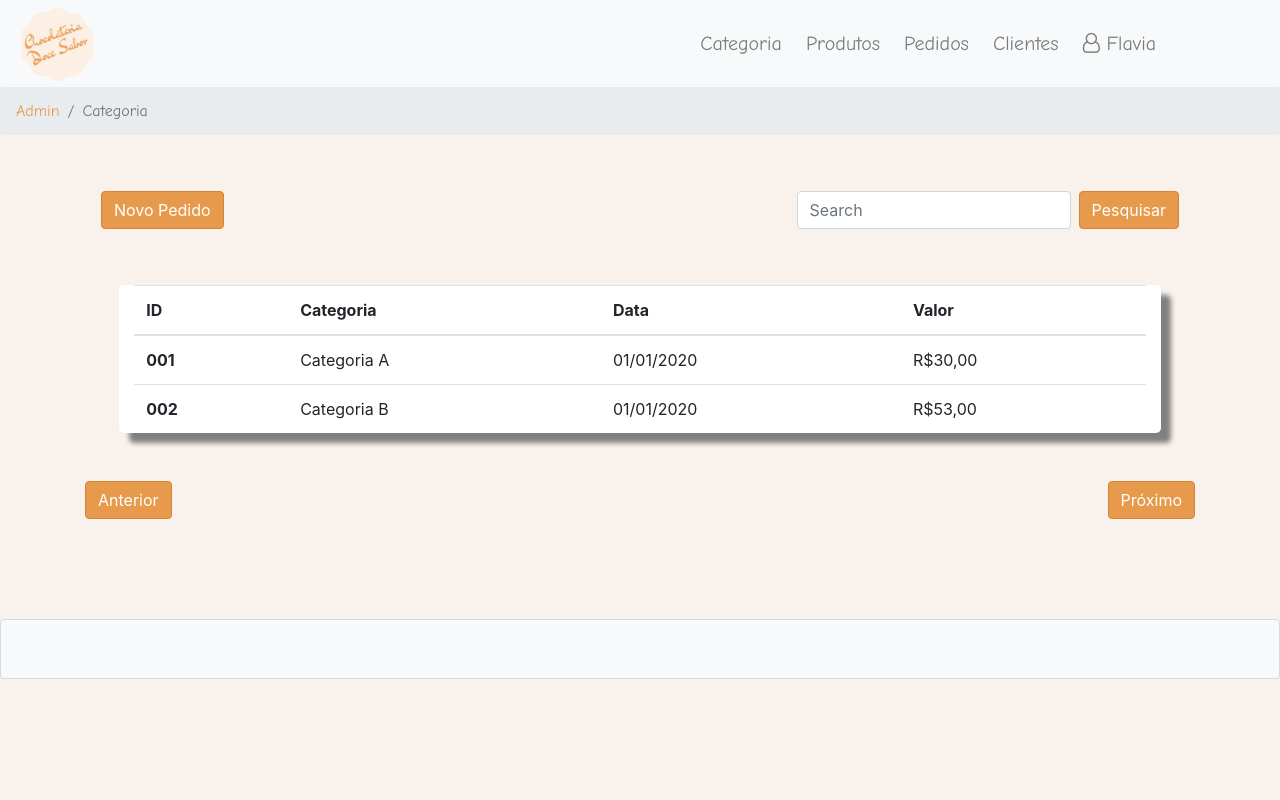
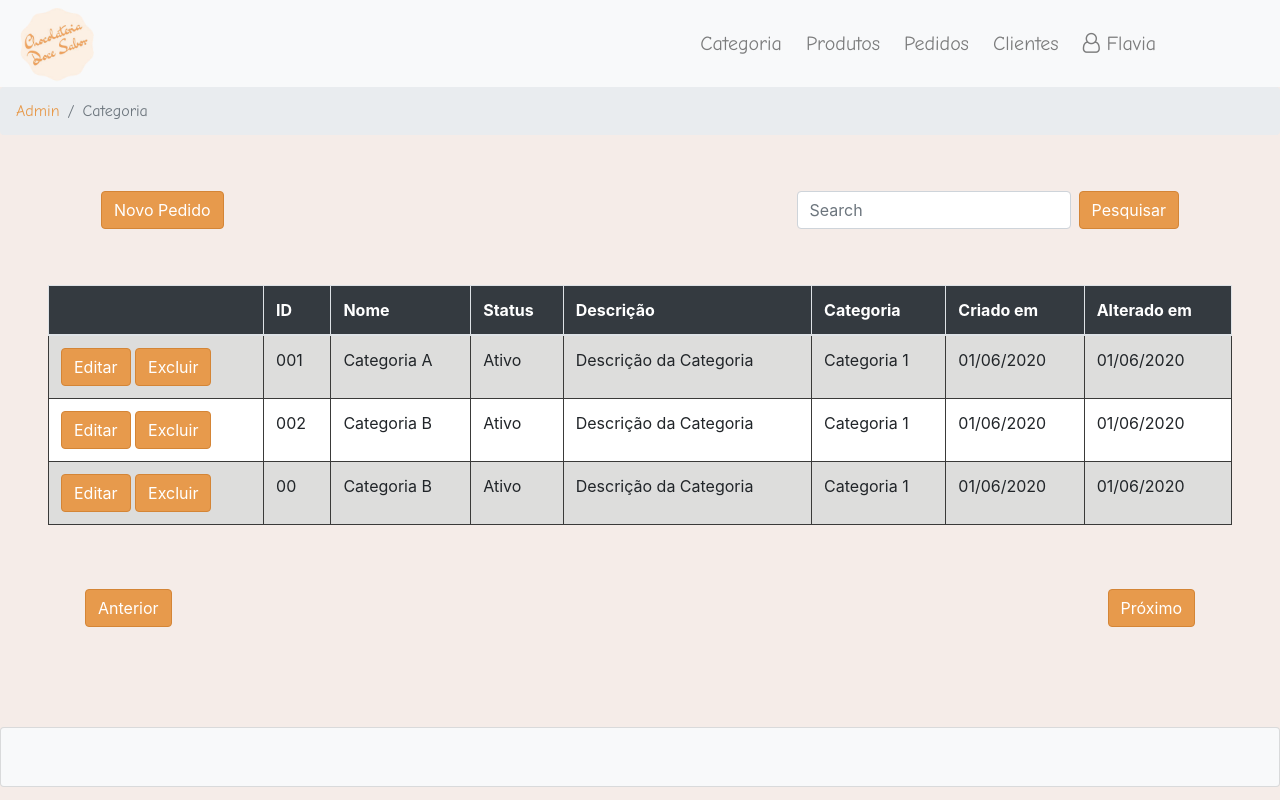
Before and after one commit to flaquebec/Chocolate-store, a PHP site: page /admin/adminCategoria.php in a window 1280 px wide. Run offline with PHP 8.4, Linux system fonts and the light colour scheme.

Commit message:
Fix_layout_Categoria page

```diff
--- a/admin/adminCategoria.php
+++ b/admin/adminCategoria.php
@@ -11,7 +11,7 @@ require 'header.php';?>
       </nav>
 
   <!--Container de pesquisa e de novos pedidos -->
-<div class="container mt-5">
+  <div class="container mt-5">
         <nav class="navbar navbar-light justify-content-between">
         <a href="/admin/produto.php" class="btn simpleBtn" role="button" id="btnNovoPedido">Novo Pedido</a>
             <form class="form-inline">
@@ -19,42 +19,69 @@ require 'header.php';?>
             <button class="btn  my-2 my-sm-0 simpleBtn" type="submit">Pesquisar</button>
           </form>
         </nav>
-     </div>
-     <div class="container-fluid mt-5">
+  </div>
 
-        <div class="ultimosPC col-xl-10 col-sm-12 col-md-12 col-lg-10 m-auto">
-         <table class="table">
+
+  <div class="container-fluid pr-5 pl-5 mt-5 ">
+       <div class="table-responsive">
+         <table class="table table-bordered table-hover table-striped">
            <thead>
-              <tr>
+              <tr class="bg-dark text-white" >
+                <th scope="col"></th>
                 <th scope="col">ID</th>
+                <th scope="col">Nome</th>
+                <th scope="col">Status</th>
+                <th scope="col">Descrição</th>
                 <th scope="col">Categoria</th>
-                <th scope="col">Data</th>
-                <th scope="col">Valor</th>
+                <th scope="col">Criado em</th>
+                <th scope="col">Alterado em</th>
 
               </tr>
            </thead>
            <tbody>
               <tr>
-                <th scope="row">001</th>
+                 <td><button type="button" class="btn simpleBtn bt-sm">Editar</button> <button type="button" class="btn simpleBtn bt-sm">Excluir</button></td>
+                 <td>001</td>
                  <td>Categoria A</td>
-                 <td>01/01/2020</td>
-                 <td>R$30,00</td>
+                 <td>Ativo</td>
+                 <td>Descrição da Categoria</td>
+                 <td>Categoria 1</td>
+                 <td>01/06/2020</td>
+                 <td>01/06/2020</td>
               </tr>
 
               <tr>
-                <th scope="row">002</th>
+                 <td><button type="button" class="btn simpleBtn bt-sm">Editar</button> <button type="button" class="btn simpleBtn bt-sm">Excluir</button></td>
+                 <td>002</td>
                  <td>Categoria B</td>
-                 <td>01/01/2020</td>
-                 <td>R$53,00</td>
+                 <td>Ativo</td>
+                 <td>Descrição da Categoria</td>
+                 <td>Categoria 1</td>
+                 <td>01/06/2020</td>
+                 <td>01/06/2020</td>
+              </tr>
+
+              <tr>
+                 <td><button type="button" class="btn simpleBtn bt-sm">Editar</button> <button type="button" class="btn simpleBtn bt-sm">Excluir</button></td>
+                 <td>00</td>
+                 <td>Categoria B</td>
+                 <td>Ativo</td>
+                 <td>Descrição da Categoria</td>
+                 <td>Categoria 1</td>
+                 <td>01/06/2020</td>
+                 <td>01/06/2020</td>
               </tr>
              </tbody>
          </table>
         </div>
-      </div>
-      <div class= "container d-flex mt-5">
+
+
+</div>
+
+  <div class= "container d-flex mt-5">
         <button type="button" class="btn simpleBtn">Anterior</button>
         <button type="button" class="btn simpleBtn ml-auto">Próximo</button>
-      </div>
+  </div>
 
 
 
--- a/admin/style_chocolate.css
+++ b/admin/style_chocolate.css
@@ -1,6 +1,6 @@
 @import url("https://cdnjs.cloudflare.com/ajax/libs/Chart.js/2.9.3/Chart.min.css");
 body{
-	background:#f9f2ec;
+	background:#f5ece8;
 
 }
 
@@ -101,7 +101,6 @@ label{
 	padding-top: 0px;
 	padding-bottom: 0px;
 
-
 }
 .logoHome {
 	width: 80px;
@@ -137,11 +136,7 @@ label{
  	box-shadow: 10px 10px 5px grey;
  	border-radius: 5px;
 }
-.ultimosPC{
-	background: white;
- 	box-shadow: 10px 10px 5px grey;
- 	border-radius: 5px;
-}
+
 #tabelasPedidosClientes{
 	margin-top: 30px;
 	float: right;
@@ -161,3 +156,56 @@ label{
 .userName{
 	font-size: 15px;
 }
+tbody{
+	background: white;
+}
+
+.table-striped>tbody>tr:nth-child(odd)>td,
+.table-striped>tbody>tr:nth-child(odd)>th {
+   background-color: #dddddc;
+}
+.table-bordered>tbody>tr>td,
+.table-bordered>tbody>tr>th {
+	border-color: #3a3a39;
+}
+
+/*nCategoria*/
+
+
+
+/* XS*/
+@media only screen and (max-width: 576px) {
+
+	.table {
+		width: 300%;
+}
+}
+/* SM*/
+@media only screen and (min-width: 577px) and (max-width: 768px) {
+
+	.table {
+		width: 200%;
+}
+}
+/* MD */
+@media only screen and (min-width: 769px) and (max-width: 992px){
+	.table {
+		width: 140%;
+}
+
+}
+
+/* LG*/
+@media only screen and (min-width: 993px) and (max-width: 1200px){
+
+
+	.table {
+		width: 110%;
+}
+
+}
+/* XL*/
+@media only screen and  (min-width: 1201px){
+
+
+}
--- a/doceSaborStyle.css
+++ b/doceSaborStyle.css
@@ -235,7 +235,7 @@ body{
         font-size: 24px;
     }
     .logoHome{
-        width: 2000px;
+        width: 200px;
     }
 
 }
```
Also changed, not shown: image/bg1.jpg (deleted), image/bg3.jpg (deleted), image/bg4.jpg (deleted), image/bg5.jpg (deleted), image/brindes-personalizados-dia-dos-pais-253.jpg (deleted), image/copiaDoSite.png (deleted), image/diaDosNamorados.jpg (deleted), image/diaDosPais.jpg (deleted), image/florMae.jpg (deleted), image/flores.JPG (deleted), image/imgDiaDasMaes.png (deleted).
